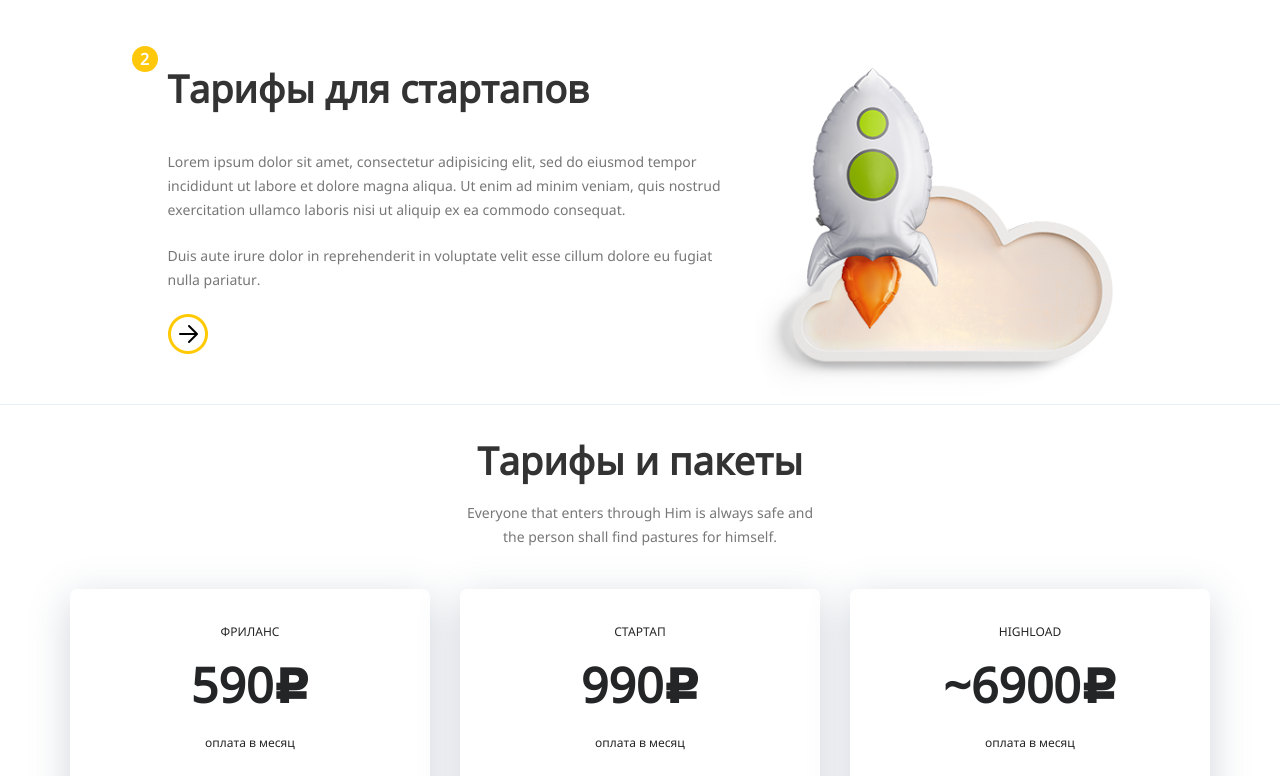
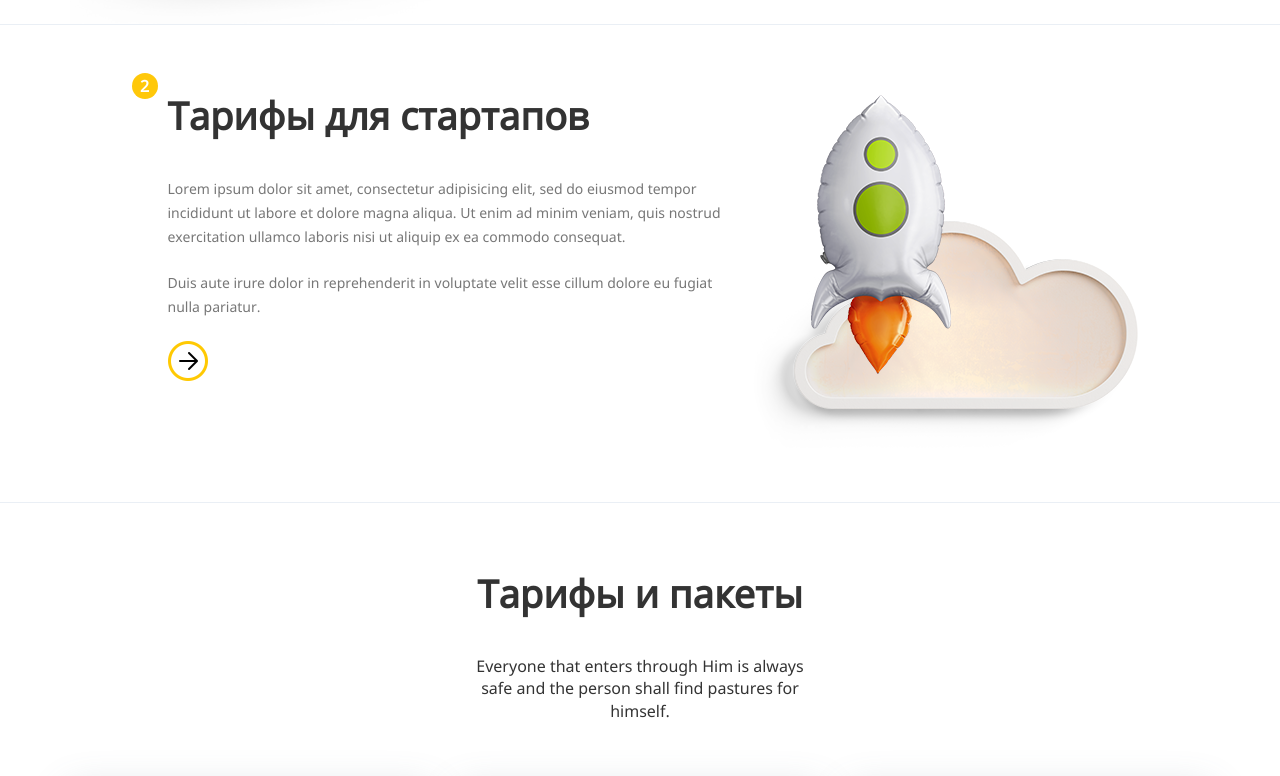
Before and after one commit to a-klimantow/Apolo, a plain HTML site: page docs/index.html in a window 1280 px wide. Shown: the part 1528-2304 px from the top of the page. Drawn offline with nearby package versions, Linux system fonts and the light colour scheme.

Commit message:
tarif and package debag

```diff
--- a/docs/index.html
+++ b/docs/index.html
@@ -235,7 +235,7 @@
 	<div class="container section section--padding servise-description">
 		<div class="row">
 			<div class="col-sm-5 col-sm-push-6 col-lg-push-7">
-				<div class="service-description__img">
+				<div class="service-description__img service-description__img--padding-bottom">
 					<img src="img/images/rocket.png" alt="Тарифы для стартапов">
 				</div>
 			</div>
@@ -260,8 +260,8 @@
 
 		<div class="row">
 			<div class="col-sm-6 col-sm-offset-3 col-md-4 col-md-offset-4 text-center">
-				<h3 class="heading heading--smaller-margin">Тарифы и пакеты</h3>
-				<p class="benefit-block__text">Everyone that enters through Him is always safe and the person shall find pastures for himself.</p>
+				<h3 class="heading heading--smaller-margin--top">Тарифы и пакеты</h3>
+				<p class="benefit-block__text--padding-bottom">Everyone that enters through Him is always safe and the person shall find pastures for himself.</p>
 			</div>
 		</div>
 
--- a/docs/less/base/_base.less
+++ b/docs/less/base/_base.less
@@ -71,6 +71,9 @@ body {
 	&--smaller-margin {
 	margin-bottom: 20px;
 	margin-top: 35px;
+	&--top {
+		margin-top: 70px;
+	}
 	}
 	&--margin-none {
 		margin-top: 0;
--- a/docs/less/sections/_benefits.less
+++ b/docs/less/sections/_benefits.less
@@ -51,4 +51,7 @@
 	line-height: 24px;
 	color: #777;
 	margin-bottom: 40px;
+	&--padding-bottom {
+		padding-bottom: 50px;
+	}
 }
--- a/docs/less/sections/_package.less
+++ b/docs/less/sections/_package.less
@@ -9,7 +9,7 @@
 	padding-bottom: 47px;
 	padding-left: 25px;
 	padding-right: 25px;
-	margin-bottom: 50px;
+	margin-bottom: 90px;
 }
 
 .package__type {
--- a/docs/less/sections/_service-description.less
+++ b/docs/less/sections/_service-description.less
@@ -3,9 +3,15 @@
 }
 
 .service-description__img {
+	&--padding-bottom {
+		@media (min-width: 992px) {
+			padding-bottom: 54px;
+		}
+
+	}
 
 	@media (min-width: 1200px) {
-		padding-right: 97px;
+		padding-right: 60px;
 	}
 }
 
```
Also changed, not shown: docs/css/main.css.
